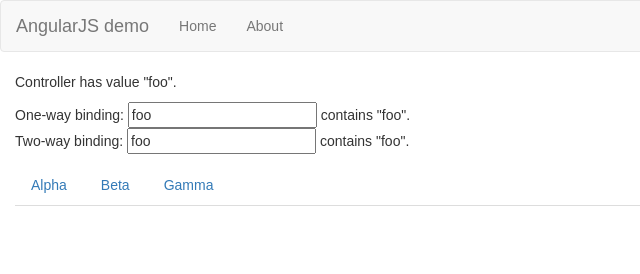
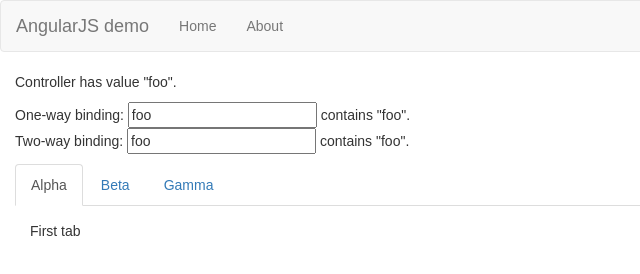
Before and after one commit to brookingcharlie/angular-demo, a website: page app/index.html in a window 1280 px wide. Shown: the full height of the page, 0-640 px from the left. Drawn offline with nearby package versions, Linux system fonts and the light colour scheme; some packages are replaced by stand-ins of ours.

Commit message:
complete tabs directive

```diff
--- a/app/app.css
+++ b/app/app.css
@@ -1,3 +1,7 @@
 * {
   font-family: sans-serif;
 }
+
+.tab-pane {
+  padding: 15px;
+}
--- a/app/components/tabs/tab-directive.js
+++ b/app/components/tabs/tab-directive.js
@@ -5,18 +5,13 @@
   .directive('appTab', [function() {
     return {
       restrict: 'E',
-      scope: {
-        id: '@tabId',
-        title: '@'
-      },
+      scope: {},
       require: '^appTabs',
       transclude: true,
-      replace: true,
-      template:
-        '<div role="tabpanel" class="tab-pane" id="{{id}}" ng-transclude>\n' +
-        '</div>',
+      template: '<div class="tab-pane" ng-show="tab.active" ng-transclude></div>',
       link: function(scope, element, attrs, tabs) {
-        tabs.addTab({id: scope.id, title: scope.title});
+        scope.tab = {title: attrs.title, active: false};
+        tabs.addTab(scope.tab);
       }
     };
   }]);
--- a/app/components/tabs/tabs-directive.js
+++ b/app/components/tabs/tabs-directive.js
@@ -5,19 +5,27 @@
   .directive('appTabs', [function() {
     return {
       restrict: 'E',
+      scope: true,
       transclude: true,
       template:
-        '<ul class="nav nav-tabs" role="tablist">\n' +
-        '  <li ng-repeat="tab in tabs" role="presentation">\n' +
-        '    <a href="#{{tab.id}}" aria-controls="{{tab.id}}" role="tab" data-toggle="tab">{{tab.title}}</a>\n' +
+        '<ul class="nav nav-tabs">\n' +
+        '  <li ng-repeat="tab in tabs" ng-class="{active: $index === activeTab}">\n' +
+        '    <a href="" ng-click="setActiveTab($index); $event.preventDefault();">{{tab.title}}</a>\n' +
         '  </li>\n' +
         '</ul>\n' +
-        '<div class="tab-content" ng-transclude>\n' +
-        '</div>',
+        '<div class="tab-content" ng-transclude></div>',
       controller: function($scope) {
         $scope.tabs = [];
+        $scope.activeTab = null;
+        $scope.setActiveTab = function(index) {
+          $scope.activeTab = index;
+          $scope.tabs.forEach(function(tab, i) {
+            tab.active = (i === $scope.activeTab);
+          });
+        };
         this.addTab = function(tab) {
           $scope.tabs.push(tab);
+          $scope.activeTab || $scope.setActiveTab(0);
         }
       }
     };
--- a/app/home/home.html
+++ b/app/home/home.html
@@ -5,13 +5,13 @@
   <app-hello-world one-way-value="{{controller.value}}" two-way-value="controller.value"></app-hello-world>
 </p>
 <app-tabs>
-  <app-tab tab-id="alpha" title="Alpha">
+  <app-tab title="Alpha">
     <p>First tab</p>
   </app-tab>
-  <app-tab tab-id="beta" title="Beta">
+  <app-tab title="Beta">
     <p>Second tab</p>
   </app-tab>
-  <app-tab tab-id="gamma" title="Gamma">
+  <app-tab title="Gamma">
     <p>Third tab</p>
   </app-tab>
 </app-tabs>
```
Also changed, not shown: app/components/tabs/tabs.js (+7 -0 lines).
